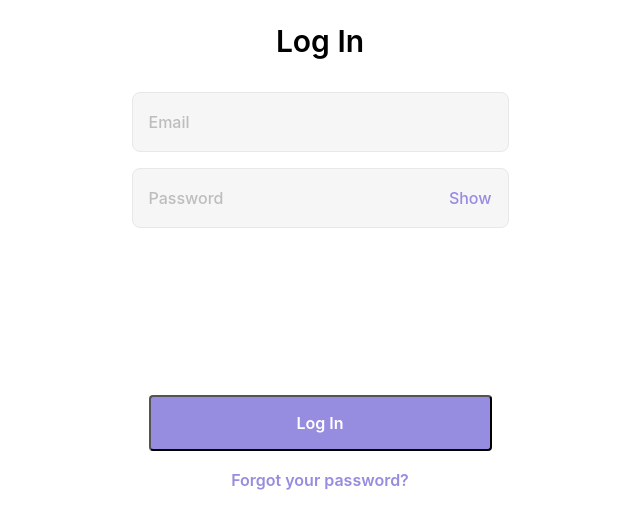
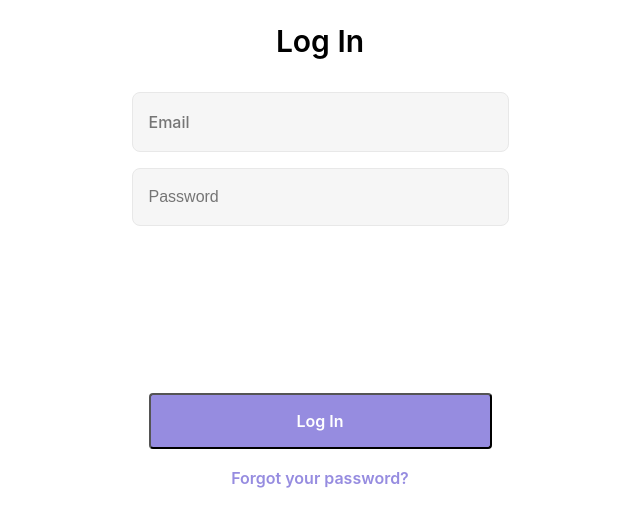
Before and after one commit to jaclynsunardi/ProduHacks-2024, a React (Create React App) app: page /login in a window 1280 px wide. Shown: the top 528 px of the page, without its empty margins (320-960 px from the left). Built offline with nearby package versions, Linux system fonts and the light colour scheme.

Commit message:
added typing into login page

```diff
--- a/src/css/loginScreen.css
+++ b/src/css/loginScreen.css
@@ -25,7 +25,7 @@
     width: 343px;
     max-width: 100%;
     align-items: start;
-    color: var(--Gray-03, #bdbdbd);
+    color: var(--Gray-03, #6a6a6a);
     white-space: nowrap;
     justify-content: center;
     padding: 19px 16px;
@@ -49,7 +49,7 @@
     padding: 19px 16px;
   }
   .password {
-    color: var(--Gray-03, #bdbdbd);
+    color: var(--Gray-03, #6a6a6a);
     font-family: Inter, sans-serif;
   }
   .showbutton {
--- a/src/pages/loginScreen.js
+++ b/src/pages/loginScreen.js
@@ -11,13 +11,10 @@ export default function LoginScreen () {
   return (
     <>
       <div className="div">
-
         <div className="login">Log In</div>
-        <div className="email">Email</div>
-        <div className="passwordbox">
-          <div className="password">Password</div>
-          <div className="showbutton">Show</div>
-        </div>
+        <input type="text" placeholder="Email" className="email"></input>
+        <input type="password" placeholder="Password" className="passwordbox">
+        </input>
         <button className="loginbutton" onClick={handleLoginClick}>Log In</button>
         <div className="forgetpass">Forgot your password?</div>
         <div className="div2" />
```
